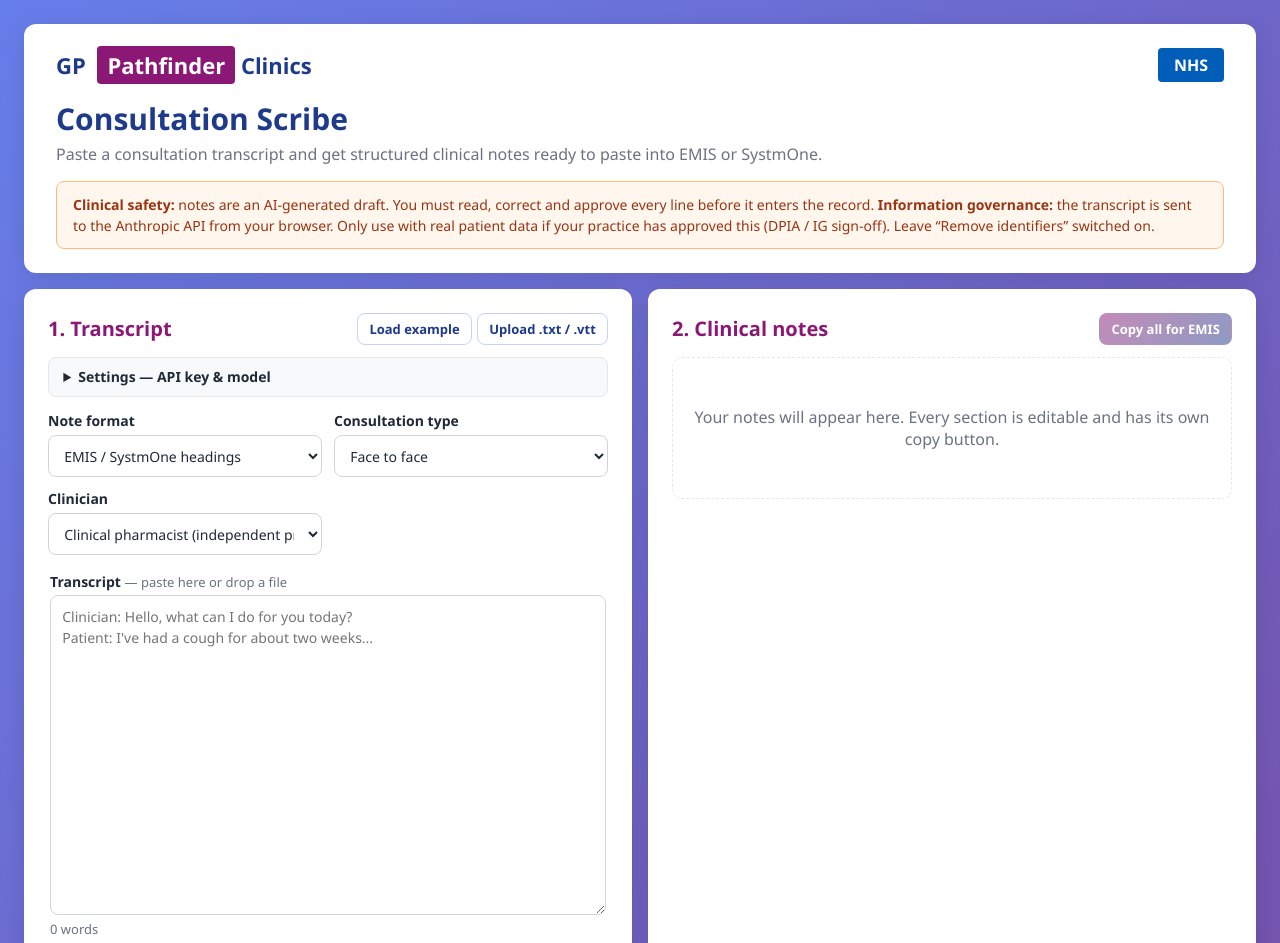
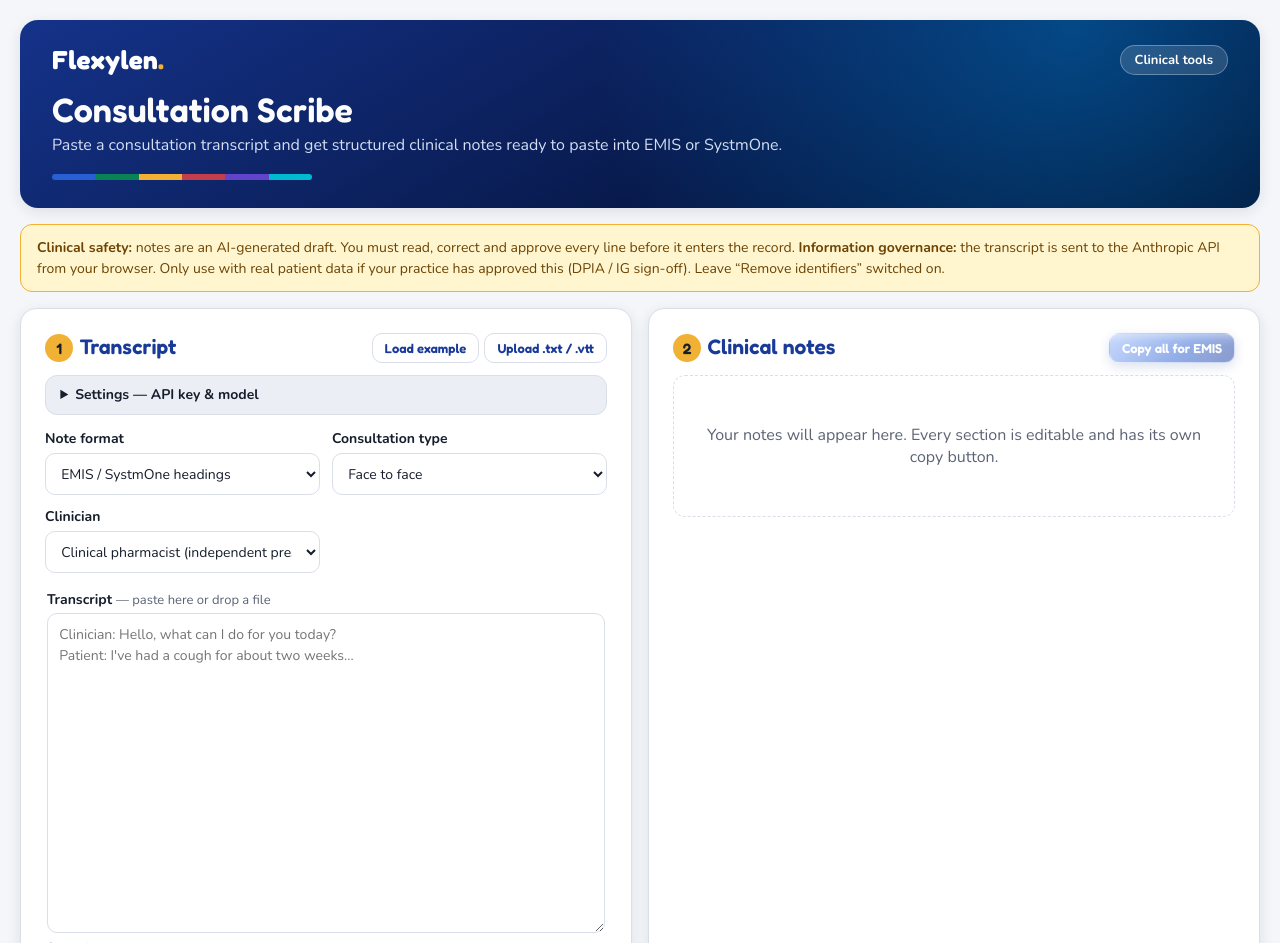
Before and after one commit to AskMeRx79/Flexylen, a plain HTML site: page Consultation_Scribe.html in a window 1280 px wide. Shown: the top 943 px of the page. Drawn offline with nearby package versions, Linux system fonts and the light colour scheme.

Commit message:
Rebrand Consultation Scribe with Flexylen identity
Apply the Flexylen palette (blue primary, yellow accent, green/red/purple/cyan
supporting colours), Fredoka/Nunito type, deep-blue hero and brand stripe,
and add a dark theme.

Co-Authored-By: Claude Opus 5.5 <noreply@anthropic.com>
Claude-Session: https://claude.ai/code/session_016FF1ZUVaqYoSPiAfvHpSeU

```diff
--- a/Consultation_Scribe.html
+++ b/Consultation_Scribe.html
@@ -3,132 +3,183 @@
 <head>
 <meta charset="UTF-8">
 <meta name="viewport" content="width=device-width, initial-scale=1.0">
-<title>Consultation Scribe | GP Pathfinder</title>
+<title>Flexylen Consultation Scribe</title>
+<link rel="preconnect" href="https://fonts.googleapis.com">
+<link rel="preconnect" href="https://fonts.gstatic.com" crossorigin>
+<link href="https://fonts.googleapis.com/css2?family=Fredoka:wght@500;600;700&family=Nunito:wght@400;600;700;800&display=swap" rel="stylesheet">
 <style>
   * { margin: 0; padding: 0; box-sizing: border-box; }
+  /* Flexylen brand palette (from the Flexylen design system) */
   :root {
-    --gp-purple: #8B1874;
-    --gp-blue: #1E3A8A;
-    --nhs-blue: #005EB8;
-    --ink: #1f2937;
-    --muted: #6b7280;
-    --line: #e5e7eb;
-    --bg-soft: #f8f9fa;
-    --warn-bg: #fff7ed;
-    --warn-line: #fdba74;
-    --warn-ink: #9a3412;
-    --ok: #15803d;
+    --fx-blue: oklch(0.52 0.19 263); --fx-blue-light: oklch(0.77 0.11 265); --fx-blue-dark: oklch(0.39 0.16 265);
+    --fx-green: oklch(0.54 0.12 160); --fx-green-light: oklch(0.85 0.1 163);
+    --fx-yellow: oklch(0.8 0.15 80); --fx-yellow-light: oklch(0.94 0.1 95); --fx-yellow-dark: oklch(0.65 0.14 75);
+    --fx-purple: oklch(0.5 0.2 287);
+    --fx-cyan: oklch(0.72 0.13 210);
+    --fx-red: oklch(0.56 0.17 18);
+    --hero-1: oklch(0.36 0.15 265); --hero-2: oklch(0.16 0.06 265); --hero-glow: oklch(0.6 0.16 245 / 0.45);
+
+    --bg: oklch(0.973 0.006 264);
+    --card: oklch(1 0 0);
+    --ink: oklch(0.23 0.03 264);
+    --muted: oklch(0.5 0.03 264);
+    --line: oklch(0.9 0.015 264);
+    --soft: oklch(0.95 0.01 264);
+    --input-bg: oklch(1 0 0);
+    --primary: var(--fx-blue);
+    --heading: var(--fx-blue-dark);
+    --warn-bg: oklch(0.97 0.05 95);
+    --warn-line: var(--fx-yellow);
+    --warn-ink: oklch(0.42 0.09 70);
+    --ok: var(--fx-green);
+    --err: var(--fx-red);
+    --shadow: 0 4px 14px oklch(0.23 0.03 264 / 0.10);
+  }
+  @media (prefers-color-scheme: dark) {
+    :root {
+      --bg: oklch(0.129 0.042 264.7);
+      --card: oklch(0.208 0.042 265.8);
+      --ink: oklch(0.984 0.003 247.9);
+      --muted: oklch(0.704 0.04 256.8);
+      --line: oklch(1 0 0 / 12%);
+      --soft: oklch(0.279 0.041 260);
+      --input-bg: oklch(0.17 0.04 265);
+      --heading: var(--fx-blue-light);
+      --warn-bg: oklch(0.3 0.06 80);
+      --warn-ink: var(--fx-yellow-light);
+      --ok: var(--fx-green-light);
+      --err: oklch(0.72 0.17 25);
+      --shadow: 0 4px 14px oklch(0 0 0 / 0.35);
+    }
   }
   body {
-    font-family: 'Segoe UI', Tahoma, Geneva, Verdana, sans-serif;
-    background: linear-gradient(135deg, #667eea 0%, #764ba2 100%);
+    font-family: "Nunito", system-ui, sans-serif;
+    background: var(--bg);
     min-height: 100vh;
     color: var(--ink);
-    padding: 1.5rem;
+    padding: 1.25rem;
   }
+  h1, h2, .logo, .btn { font-family: "Fredoka", "Nunito", sans-serif; }
   .container { max-width: 1400px; margin: 0 auto; }
-  .card { background: white; border-radius: 12px; box-shadow: 0 4px 20px rgba(0,0,0,0.1); }
+  .card { background: var(--card); border-radius: 16px; box-shadow: var(--shadow); border: 1px solid var(--line); }
 
-  header.card { padding: 1.5rem 2rem; margin-bottom: 1rem; }
+  header.hero {
+    background: radial-gradient(circle at 85% 0%, var(--hero-glow), transparent 45%), linear-gradient(150deg, var(--hero-1), var(--hero-2));
+    color: oklch(0.99 0 0);
+    border-radius: 18px; padding: 1.5rem 2rem 1.75rem; margin-bottom: 1rem; box-shadow: var(--shadow);
+    position: relative; overflow: hidden;
+  }
+  .stripe { display: flex; height: 6px; border-radius: 6px; overflow: hidden; margin-top: 1.1rem; max-width: 260px; }
+  .stripe span { flex: 1; }
   .top { display: flex; justify-content: space-between; align-items: center; gap: 1rem; flex-wrap: wrap; }
-  .logo { font-size: 22px; font-weight: bold; color: var(--gp-blue); text-decoration: none; }
-  .pathfinder { background: var(--gp-purple); color: white; padding: 4px 10px; border-radius: 4px; margin-left: 6px; }
-  .nhs-logo { background: var(--nhs-blue); color: white; padding: 6px 16px; border-radius: 4px; font-weight: bold; }
-  h1 { color: var(--gp-blue); font-size: 30px; margin-top: 1rem; }
-  .subtitle { color: var(--muted); margin-top: .25rem; }
+  .logo { font-size: 26px; font-weight: 700; color: white; text-decoration: none; letter-spacing: .3px; }
+  .logo .dot { color: var(--fx-yellow); }
+  .tag { background: oklch(1 0 0 / 0.14); border: 1px solid oklch(1 0 0 / 0.3); color: white; padding: 5px 14px; border-radius: 999px; font-weight: 700; font-size: 13px; }
+  h1 { font-size: 34px; font-weight: 600; margin-top: .9rem; }
+  .subtitle { color: oklch(0.9 0.03 264); margin-top: .25rem; font-size: 16px; }
 
   .notice {
     background: var(--warn-bg); border: 1px solid var(--warn-line); color: var(--warn-ink);
-    border-radius: 8px; padding: .75rem 1rem; margin-top: 1rem; font-size: 14px; line-height: 1.5;
+    border-radius: 12px; padding: .75rem 1rem; margin-bottom: 1rem; font-size: 14px; line-height: 1.5;
   }
 
   .grid { display: grid; grid-template-columns: 1fr 1fr; gap: 1rem; }
   .panel { padding: 1.5rem; display: flex; flex-direction: column; min-width: 0; }
-  .panel h2 { color: var(--gp-purple); font-size: 20px; margin-bottom: .75rem; display: flex; align-items: center; justify-content: space-between; gap: .5rem; flex-wrap: wrap; }
+  .panel h2 { color: var(--heading); font-size: 21px; font-weight: 600; margin-bottom: .75rem; display: flex; align-items: center; justify-content: space-between; gap: .5rem; flex-wrap: wrap; }
+  .step { display: inline-grid; place-items: center; width: 28px; height: 28px; border-radius: 50%; background: var(--fx-yellow); color: oklch(0.23 0.03 264); font-size: 15px; margin-right: .4rem; }
 
-  label { font-weight: 600; font-size: 14px; display: block; margin-bottom: .3rem; }
+  label { font-weight: 700; font-size: 14px; display: block; margin-bottom: .3rem; }
   .hint { color: var(--muted); font-size: 13px; font-weight: normal; }
   select, input[type=text], input[type=password], textarea {
     width: 100%; font: inherit; font-size: 14px; padding: .6rem .7rem;
-    border: 1px solid #d1d5db; border-radius: 8px; background: white; color: var(--ink);
+    border: 1px solid var(--line); border-radius: 10px; background: var(--input-bg); color: var(--ink);
   }
   textarea { resize: vertical; line-height: 1.5; }
-  select:focus, input:focus, textarea:focus { outline: 2px solid var(--nhs-blue); outline-offset: 0; border-color: var(--nhs-blue); }
+  select:focus, input:focus, textarea:focus { outline: 2px solid var(--fx-blue-light); outline-offset: 0; border-color: var(--primary); }
 
   #transcript { min-height: 320px; flex: 1; }
   .row { display: grid; grid-template-columns: repeat(auto-fit, minmax(180px, 1fr)); gap: .75rem; margin-bottom: .9rem; }
   .field { margin-bottom: .9rem; }
   .check { display: flex; align-items: flex-start; gap: .5rem; font-size: 14px; margin-bottom: .5rem; font-weight: normal; }
-  .check input { margin-top: 3px; }
+  .check input { margin-top: 3px; accent-color: var(--fx-blue); }
 
   .btn {
-    font: inherit; font-size: 14px; font-weight: 600; border-radius: 8px; padding: .6rem 1.1rem;
-    border: 1px solid transparent; cursor: pointer; transition: transform .15s, opacity .15s;
+    font-size: 15px; font-weight: 600; border-radius: 12px; padding: .6rem 1.15rem;
+    border: 1px solid transparent; cursor: pointer; transition: transform .15s, opacity .15s, filter .15s;
   }
-  .btn:hover:not(:disabled) { transform: translateY(-1px); }
+  .btn:hover:not(:disabled) { transform: translateY(-1px); filter: brightness(1.05); }
   .btn:disabled { opacity: .5; cursor: not-allowed; }
-  .btn-primary { background: linear-gradient(135deg, var(--gp-purple), var(--gp-blue)); color: white; }
-  .btn-ghost { background: white; color: var(--gp-blue); border-color: #c7d2fe; }
-  .btn-small { padding: .35rem .7rem; font-size: 13px; }
+  .btn-primary {
+    color: white; border-color: oklch(1 0 0 / 0.35); box-shadow: 0 4px 12px oklch(0.39 0.16 265 / 0.3);
+    background: linear-gradient(180deg, oklch(1 0 0 / .35), oklch(1 0 0 / .08) 24%, transparent 44%),
+                linear-gradient(135deg, var(--fx-blue-light), var(--fx-blue) 58%, var(--fx-blue-dark));
+  }
+  .btn-ghost { background: var(--card); color: var(--heading); border-color: var(--line); }
+  .btn-ghost:hover:not(:disabled) { border-color: var(--fx-blue-light); }
+  .btn-small { padding: .35rem .75rem; font-size: 13px; border-radius: 10px; }
   .actions { display: flex; gap: .5rem; flex-wrap: wrap; align-items: center; margin-top: 1rem; }
   .meta { font-size: 13px; color: var(--muted); }
 
-  .drop { border: 2px dashed transparent; border-radius: 10px; }
-  .drop.over { border-color: var(--nhs-blue); background: #eff6ff; }
+  .drop { border: 2px dashed transparent; border-radius: 12px; }
+  .drop.over { border-color: var(--fx-blue); background: var(--soft); }
 
-  details.settings { border: 1px solid var(--line); border-radius: 8px; padding: .6rem .9rem; margin-bottom: .9rem; background: var(--bg-soft); }
-  details.settings summary { cursor: pointer; font-weight: 600; font-size: 14px; }
+  details.settings { border: 1px solid var(--line); border-radius: 12px; padding: .6rem .9rem; margin-bottom: .9rem; background: var(--soft); }
+  details.settings summary { cursor: pointer; font-weight: 700; font-size: 14px; }
   details.settings[open] summary { margin-bottom: .75rem; }
 
   #status { font-size: 14px; margin-top: .5rem; min-height: 1.2em; }
-  #status.err { color: #b91c1c; }
+  #status.err { color: var(--err); }
   #status.ok { color: var(--ok); }
 
-  .empty { color: var(--muted); text-align: center; padding: 3rem 1rem; border: 1px dashed var(--line); border-radius: 10px; }
-  .section { border: 1px solid var(--line); border-radius: 10px; margin-bottom: .75rem; overflow: hidden; }
-  .section-head { display: flex; justify-content: space-between; align-items: center; background: var(--bg-soft); padding: .45rem .8rem; border-bottom: 1px solid var(--line); }
-  .section-head strong { color: var(--gp-blue); font-size: 14px; }
-  .section textarea { border: 0; border-radius: 0; min-height: 60px; resize: vertical; }
-  .section textarea:focus { outline: none; background: #fcfcff; }
-  .section.flags { border-color: var(--warn-line); }
+  .empty { color: var(--muted); text-align: center; padding: 3rem 1rem; border: 1px dashed var(--line); border-radius: 12px; }
+  .section { border: 1px solid var(--line); border-left: 4px solid var(--fx-blue); border-radius: 12px; margin-bottom: .75rem; overflow: hidden; background: var(--card); }
+  .section-head { display: flex; justify-content: space-between; align-items: center; background: var(--soft); padding: .45rem .8rem; border-bottom: 1px solid var(--line); }
+  .section-head strong { color: var(--heading); font-size: 14px; font-family: "Fredoka", "Nunito", sans-serif; font-weight: 600; }
+  .section textarea { border: 0; border-radius: 0; min-height: 60px; resize: vertical; background: var(--card); }
+  .section textarea:focus { outline: none; background: var(--soft); }
+  .section.flags { border-color: var(--warn-line); border-left-color: var(--fx-yellow-dark); }
   .section.flags .section-head { background: var(--warn-bg); }
   .section.flags .section-head strong { color: var(--warn-ink); }
 
-  #live { white-space: pre-wrap; font-size: 14px; line-height: 1.5; background: var(--bg-soft); border-radius: 10px; padding: 1rem; color: #374151; max-height: 520px; overflow: auto; }
-  .spinner { display: inline-block; width: 14px; height: 14px; border: 2px solid #c7d2fe; border-top-color: var(--gp-blue); border-radius: 50%; animation: spin .8s linear infinite; vertical-align: -2px; margin-right: 6px; }
+  #live { white-space: pre-wrap; font-size: 14px; line-height: 1.5; background: var(--soft); border-radius: 12px; padding: 1rem; color: var(--ink); max-height: 520px; overflow: auto; }
+  .spinner { display: inline-block; width: 14px; height: 14px; border: 2px solid var(--fx-blue-light); border-top-color: var(--fx-blue-dark); border-radius: 50%; animation: spin .8s linear infinite; vertical-align: -2px; margin-right: 6px; }
   @keyframes spin { to { transform: rotate(360deg); } }
 
-  .footer { text-align: center; padding: 1.5rem; color: white; font-size: 14px; }
-  .footer a { color: white; }
+  .footer { text-align: center; padding: 1.5rem; color: var(--muted); font-size: 14px; }
+  .footer a { color: var(--heading); font-weight: 700; }
 
   @media (max-width: 900px) {
     body { padding: .75rem; }
     .grid { grid-template-columns: 1fr; }
-    header.card, .panel { padding: 1.1rem; }
-    h1 { font-size: 24px; }
+    header.hero, .panel { padding: 1.1rem; }
+    h1 { font-size: 26px; }
   }
 </style>
 </head>
 <body>
 <div class="container">
 
-  <header class="card">
+  <header class="hero">
     <div class="top">
-      <a class="logo" href="index.html">GP <span class="pathfinder">Pathfinder</span> Clinics</a>
-      <div class="nhs-logo">NHS</div>
+      <a class="logo" href="index.html">Flexylen<span class="dot">.</span></a>
+      <span class="tag">Clinical tools</span>
     </div>
     <h1>Consultation Scribe</h1>
     <p class="subtitle">Paste a consultation transcript and get structured clinical notes ready to paste into EMIS or SystmOne.</p>
-    <div class="notice">
-      <strong>Clinical safety:</strong> notes are an AI-generated draft. You must read, correct and approve every line before it enters the record.
-      <strong>Information governance:</strong> the transcript is sent to the Anthropic API from your browser. Only use with real patient data if your practice has approved this (DPIA / IG sign-off). Leave “Remove identifiers” switched on.
+    <div class="stripe" aria-hidden="true">
+      <span style="background:var(--fx-blue)"></span><span style="background:var(--fx-green)"></span><span style="background:var(--fx-yellow)"></span><span style="background:var(--fx-red)"></span><span style="background:var(--fx-purple)"></span><span style="background:var(--fx-cyan)"></span>
     </div>
   </header>
+
+  <div class="notice">
+    <strong>Clinical safety:</strong> notes are an AI-generated draft. You must read, correct and approve every line before it enters the record.
+    <strong>Information governance:</strong> the transcript is sent to the Anthropic API from your browser. Only use with real patient data if your practice has approved this (DPIA / IG sign-off). Leave “Remove identifiers” switched on.
+  </div>
 
   <div class="grid">
     <!-- INPUT -->
     <section class="card panel" aria-labelledby="in-h">
-      <h2 id="in-h">1. Transcript
+      <h2 id="in-h"><span><span class="step">1</span>Transcript</span>
         <span>
           <button class="btn btn-ghost btn-small" id="loadSample" type="button">Load example</button>
           <button class="btn btn-ghost btn-small" id="uploadBtn" type="button">Upload .txt / .vtt</button>
@@ -219,7 +270,7 @@
 
     <!-- OUTPUT -->
     <section class="card panel" aria-labelledby="out-h">
-      <h2 id="out-h">2. Clinical notes
+      <h2 id="out-h"><span><span class="step">2</span>Clinical notes</span>
         <span>
           <button class="btn btn-primary btn-small" id="copyAll" type="button" disabled>Copy all for EMIS</button>
         </span>
@@ -230,7 +281,7 @@
 
   <div class="footer">
     <p><a href="index.html">← Back to Training Portal</a></p>
-    <p style="margin-top:.4rem">GP Pathfinder Clinics — AI-drafted notes must be reviewed by the responsible clinician.</p>
+    <p style="margin-top:.4rem">Flexylen — AI-drafted notes must be reviewed by the responsible clinician.</p>
   </div>
 </div>
 
```
Also changed, not shown: index.html (+1 -1 lines).
